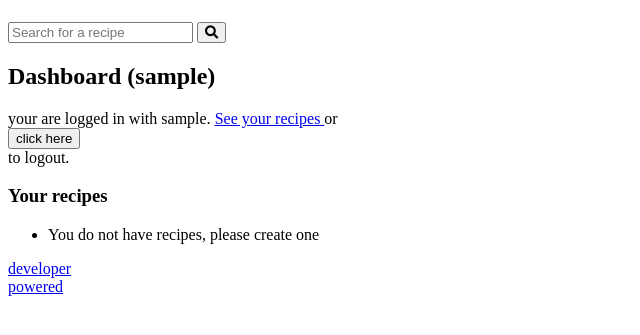
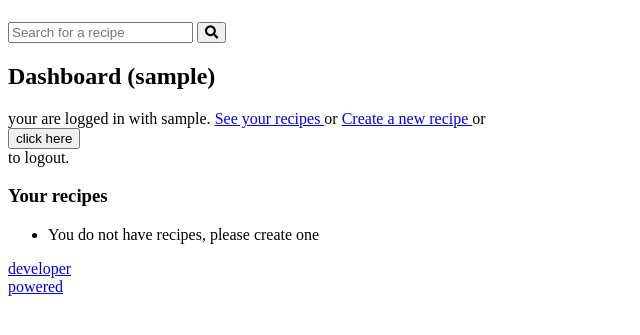
Before and after one commit to N3t30/site-de-Receitas, a Django app: page /authors/dashboard/ in a window 1280 px wide. Shown: the part 58-393 px from the top of the page, without its empty margins (0-640 px from the left). Run offline with Django 4.2, Linux system fonts and the light colour scheme; the visitor is signed in with stand-in values (Sample User, id 1); data that the repository does not hold is empty.

Commit message:
Nova view para permitir criação de novas receitas

```diff
--- a/authors/templates/authors/partials/login_message.html
+++ b/authors/templates/authors/partials/login_message.html
@@ -3,6 +3,7 @@
     your are logged in with
     {{ request.user.username }}.
     <a href="{% url "authors:dashboard" %}">See your recipes </a>or
+    <a href="{% url "authors:dashboard_recipe_new" %}">Create a new recipe </a>or
     <form class="inline-form" action="{% url "authors:logout" %}" method="POST">
       {% csrf_token %}
       <input type="hidden" name="username" value="{{request.user.username}}">
--- a/authors/urls.py
+++ b/authors/urls.py
@@ -14,6 +14,11 @@ urlpatterns = [
     path('logout/', views.logout_view, name='logout'),
     path('dashboard/', views.dashboard, name='dashboard'),
     path(
+        'dashboard/recipe/new/',
+        views.dashboard_recipe_new,
+        name='dashboard_recipe_new',
+    ),
+    path(
         'dashboard/recipe/<int:id>/edit/',
         views.dashboard_recipe_edit,
         name='dashboard_recipe_edit',
--- a/authors/views.py
+++ b/authors/views.py
@@ -140,3 +140,37 @@ def dashboard_recipe_edit(request, id):
             'form': form
         }
     )
+
+
+@login_required(login_url='authors:login', redirect_field_name='next')
+def dashboard_recipe_new(request, id):
+    form = AuthorRecipeForm(
+        data=request.POST or None,
+        files=request.FILES or None
+    )
+
+    if form.is_valid():
+        # Agora, o form é valido e eu posso tentar salvar.
+        # Cria o formulário finge que vai salvar os dados, mas não salva
+        recipe = form.save(commit=False)
+
+        # Garantir que o usuario esta vendo o formulário dele
+        recipe.author = request.user
+        # Nunca vou permitir que esse form receba html
+        recipe.preparation_steps_is_html = False
+        # Sempre que salvar nunca será puclicada
+        recipe.is_published = False
+
+        recipe.save()
+
+        messages.success(request, 'Sua receita foi salva com sucesso!')
+        return redirect(reverse("authors:dashboard_recipe_new", args=(id,)))
+
+    return render(
+        request,
+        'authors/pages/dashboard_recipe.html',
+        context={
+            'form': form,
+            'form_action': reverse('authors:dashboard_recipe_new')
+        }
+    )
```
